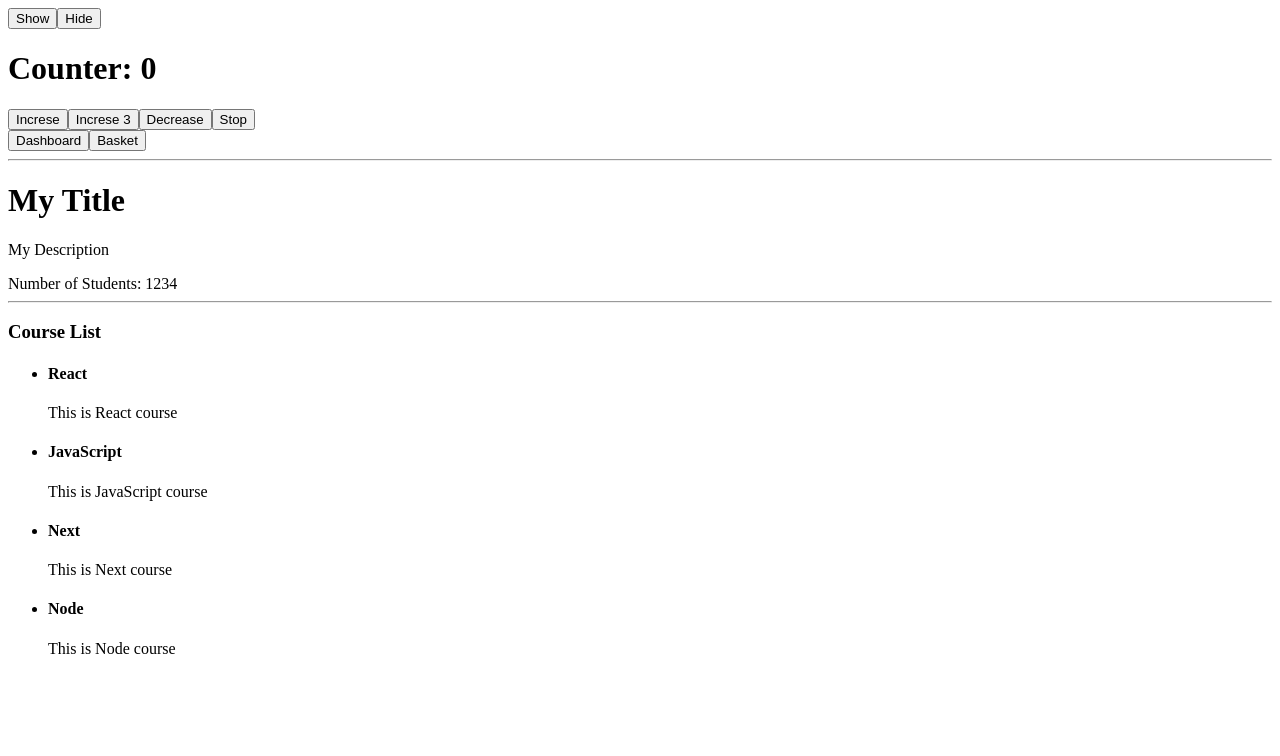
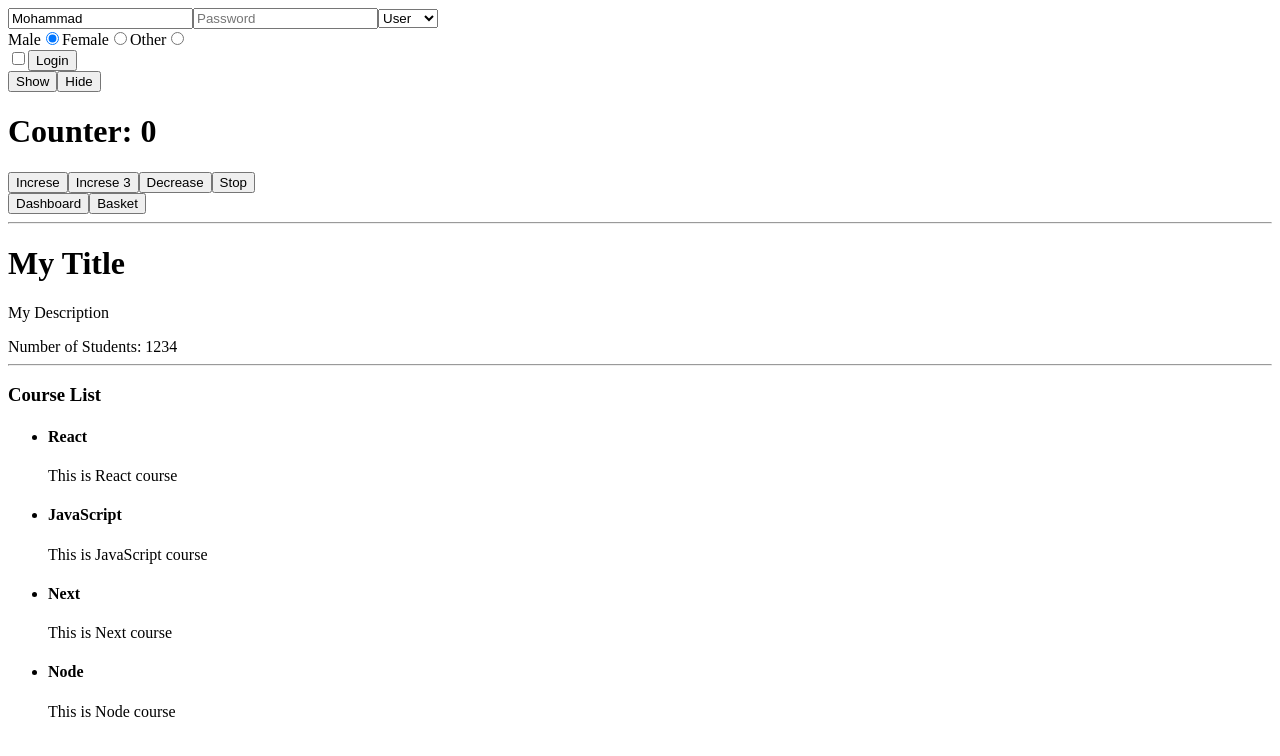
Before and after one commit to mohammadpmf/react_redux, a React (Vite) app in the folder vite-react-app (Jadidtar)/react-app/: page / in a window 1280 px wide. Shown: the top 756 px of the page. Built offline with nearby package versions, Linux system fonts and the light colour scheme.

Commit message:
finish Season 7 (form)

```diff
--- a/vite-react-app (Jadidtar)/react-app/src/App.jsx
+++ b/vite-react-app (Jadidtar)/react-app/src/App.jsx
@@ -1,3 +1,4 @@
+import Form from "./Form.jsx"
 import Header from "./Header.jsx"
 import CourseList from "./CourseList.jsx"
 import Banner from "./Banner.jsx"
@@ -7,6 +8,7 @@ function App() {
 
   return (
     <div>
+      <Form />
       <Counter />
       <Header />
       <Banner
--- /dev/null
+++ b/vite-react-app (Jadidtar)/react-app/src/Form.jsx
@@ -0,0 +1,72 @@
+import { useState } from "react"
+
+function Form() {
+    // const [email, setEmail] = useState("Mohammad")
+    // const [password, setPassword] = useState("")
+    // const [role, setRole] = useState("user")
+    // const [gender, setGender] = useState("male")
+    // const [rules, setRules] = useState(false)
+    const [form, setForm] = useState({
+        email: "Mohammad",
+        password: "",
+        role: "user",
+        gender: "male",
+        rules: false,
+    })
+    const changeHandler = (event) => {
+        const name = event.target.name
+        const value = event.target.value
+        if (name === "rules") {
+            setForm((form) => ({ ...form, rules: !form.rules }))
+        }
+        else {
+            setForm((form) => ({ ...form, [name]: value }))
+        }
+    }
+    const submitHandler = (event) => {
+        event.preventDefault();
+        console.log(form)
+    }
+    // const emailHandler = (event) => {
+    //     setEmail(event.target.value)
+    // }
+    // const passwordHandler = (event) => {
+    //     setPassword(event.target.value)
+    // }
+    // const selectHandler = (event) => {
+    //     setRole(event.target.value)
+    // }
+    // const genderHandler = (event) => {
+    //     setGender(event.target.value)
+    // }
+    // const rulesHandler = () => {
+    //     setRules((rules) => !rules)
+    // }
+
+    return (
+        <div>
+            <form onSubmit={submitHandler}>
+                <input type="text" placeholder="Email" name="email" value={form.email} onChange={changeHandler} />
+                <input type="password" placeholder="Password" name="password" value={form.password} onChange={changeHandler} />
+                <select onChange={changeHandler} name="role" value={form.role}>
+                    <option value="user">User</option>
+                    <option value="writer">Writer</option>
+                    <option value="admin">Admin</option>
+                </select>
+                <div>
+                    <label htmlFor="male">Male</label>
+                    <input type="radio" name="gender" id="male" value="male" onChange={changeHandler} checked={form.gender === "male"} />
+                    <label htmlFor="female">Female</label>
+                    <input type="radio" name="gender" id="female" value="female" onChange={changeHandler} checked={form.gender === "female"} />
+                    <label htmlFor="other">Other</label>
+                    <input type="radio" name="gender" id="other" value="other" onChange={changeHandler} checked={form.gender === "other"} />
+                </div>
+                <label htmlFor=""></label>
+                <input type="checkbox" checked={form.rules === true} name="rules" onChange={changeHandler} />
+                <button type="submit">Login</button>
+            </form>
+        </div>
+    )
+}
+
+export default Form
```
